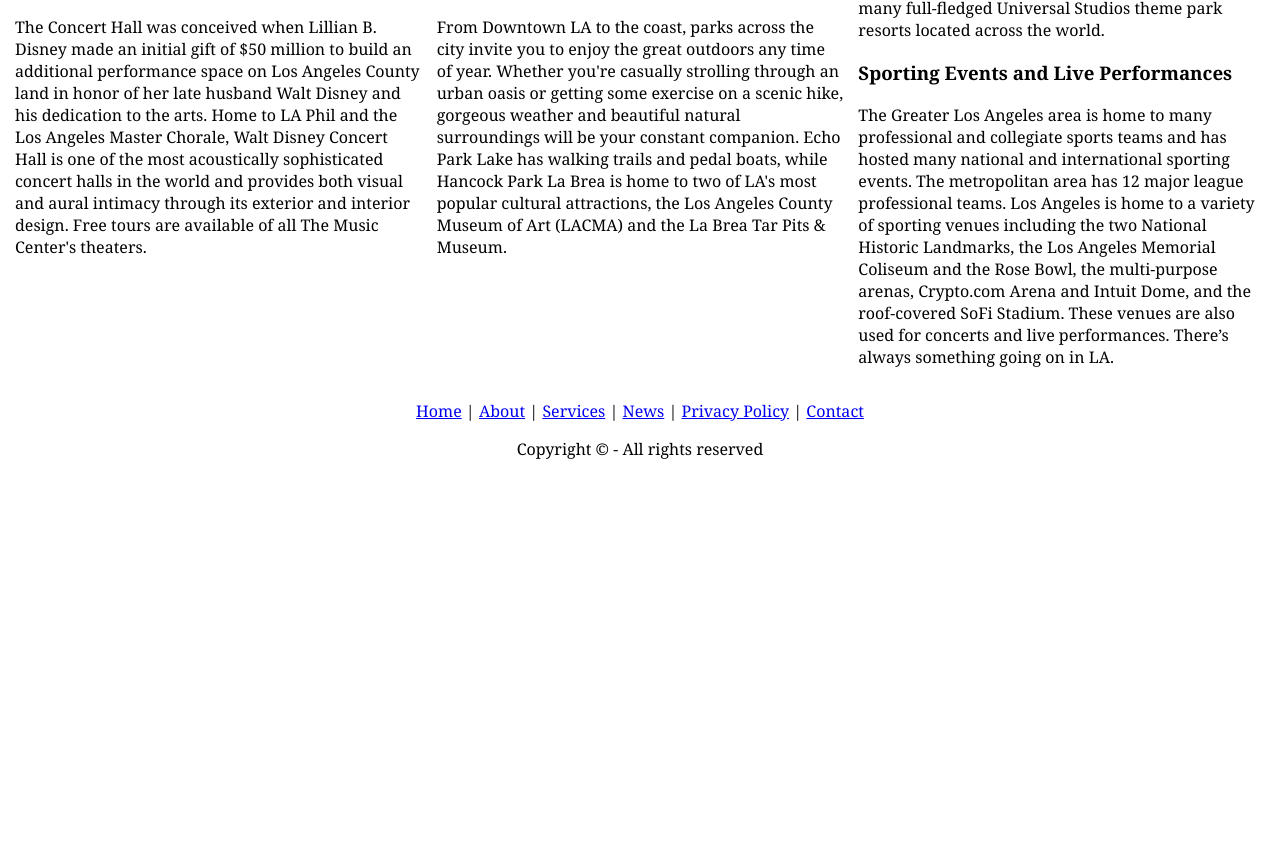
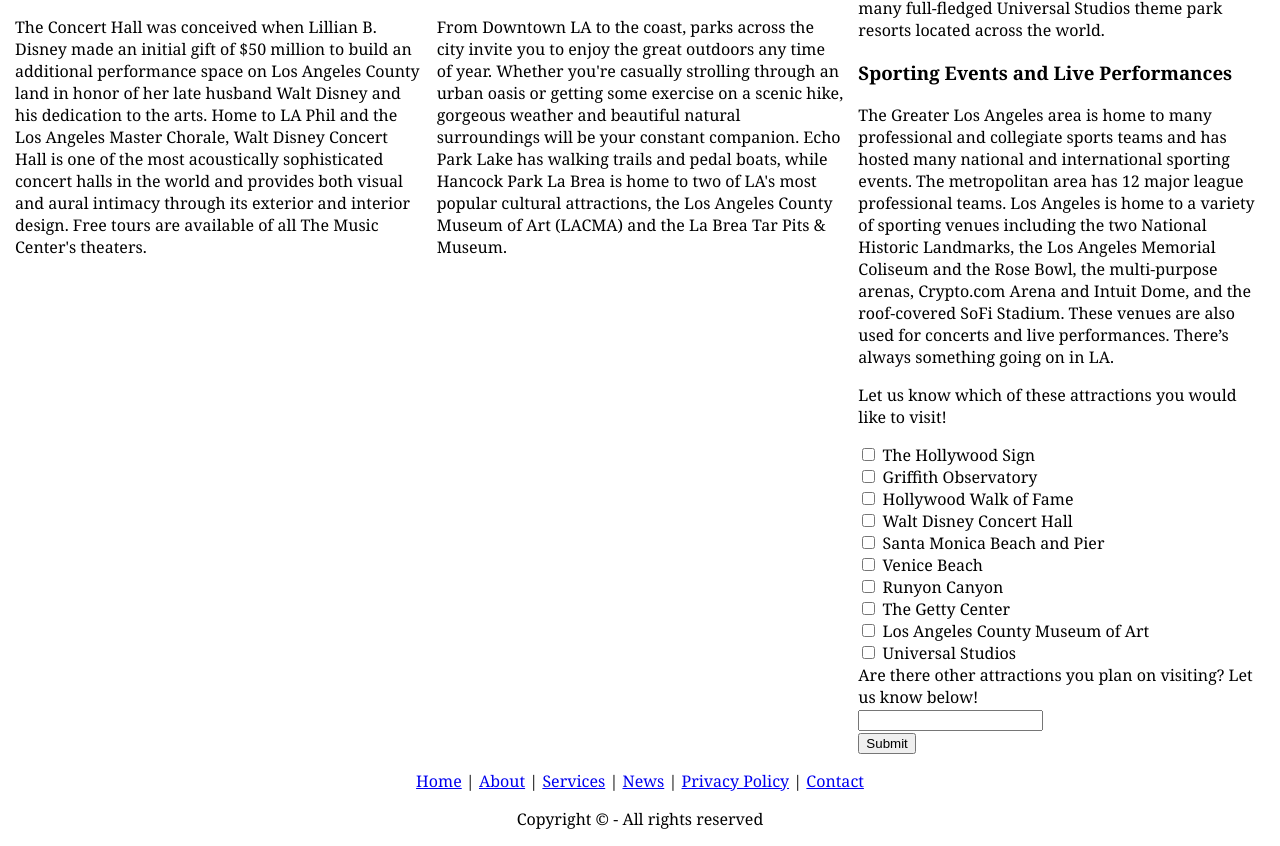
Before and after one commit to lindsayly/exploring-los-angeles, a plain HTML site: page attractions.html in a window 1280 px wide. Shown: the part 1563-2409 px from the top of the page. Before the commit the page ends 2039 px from the top, so only its background shows below. Drawn offline with Linux system fonts and the light colour scheme.

Commit message:
Form added

```diff
--- a/attractions.html
+++ b/attractions.html
@@ -20,7 +20,6 @@
                 <h2>Landmarks</h2>
                 <h3>The Hollywood Sign</h3>
                 <p>The Hollywood Sign is one of the most recognizable images of Los Angeles and California. Located on a steep hillside of Mt. Lee in southwestern Griffith Park, it faces toward Hollywood and the Los Angeles Basin, making it visible for miles. The best places to see the Hollywood Sign are Griffith Observatory and Hollywood & Highland. Before there was a Hollywood Sign, there was the birth of the movie industry and the growth of Los Angeles. The Hollywood “dream factory” became woven into the fabric of the region, and the Hollywood Sign symbolized the possibility. After half a century, the Sign had to be rebuilt, and this time it symbolized a resurgent Hollywood.</p>
-                <!-- FORM ABOUT ORIGINAL HOLLYWOODLAND SIGN HERE -->
                 <h3>Griffith Observatory</h3>
                 <p>Griffith Observatory is an icon of Los Angeles, a national leader in public astronomy, a beloved civic gathering place, and one of southern California’s most popular attractions. The Observatory is located on the southern slope of Mount Hollywood in Griffith Park, just above the Los Feliz neighborhood. Griffith Observatory is a unique hybrid of public observatory, planetarium, and exhibition space. When it opened in 1935, it was one of the first institutions in the U.S. dedicated to public science and possessed the third planetarium in the U.S.</p>
                 <img src="images/attractions/griffithObservatory.jpg" alt="Griffith Observatory" width="100%">
@@ -54,6 +53,36 @@
                 <p>Universal Studios Hollywood is a film studio and theme park located in Universal City, California, United States, near Hollywood, Los Angeles. Owned by NBCUniversal and operated by Universal Destinations & Experiences, it is one of the oldest and most famous Hollywood film studios still in use. Its official marketing headline is "The Entertainment Capital of LA". It was initially created to offer tours of the real Universal Studios sets and is the first of many full-fledged Universal Studios theme park resorts located across the world.</p>
                 <h3>Sporting Events and Live Performances</h3>
                 <p>The Greater Los Angeles area is home to many professional and collegiate sports teams and has hosted many national and international sporting events. The metropolitan area has 12 major league professional teams. Los Angeles is home to a variety of sporting venues including the two National Historic Landmarks, the Los Angeles Memorial Coliseum and the Rose Bowl, the multi-purpose arenas, Crypto.com Arena and Intuit Dome, and the roof-covered SoFi Stadium. These venues are also used for concerts and live performances. There’s always something going on in LA.</p>
+                <!-- FORM  -->
+                <form method="post" action="">
+                    <!-- checkbox input -->
+                    <p>Let us know which of these attractions you would like to visit!</p>
+                    <input type="checkbox" name="attraction1" value="hollywoodSign">
+                    <label for="attraction1">The Hollywood Sign</label><br>
+                    <input type="checkbox" name="attraction2" value="griffithObservatory">
+                    <label for="attraction2">Griffith Observatory</label><br>
+                    <input type="checkbox" name="attraction3" value="walkOfFame">
+                    <label for="attraction3">Hollywood Walk of Fame</label><br>
+                    <input type="checkbox" name="attraction4" value="waltDisneyConcertHall">
+                    <label for="attraction4">Walt Disney Concert Hall</label><br>
+                    <input type="checkbox" name="attraction5" value="santaMonica">
+                    <label for="attraction5">Santa Monica Beach and Pier</label><br>
+                    <input type="checkbox" name="attraction6" value="venice">
+                    <label for="attraction6">Venice Beach</label><br>
+                    <input type="checkbox" name="attraction7" value="runyonCanyon">
+                    <label for="attraction7">Runyon Canyon</label><br>
+                    <input type="checkbox" name="attraction8" value="gettyCenter">
+                    <label for="attraction8">The Getty Center</label><br>
+                    <input type="checkbox" name="attraction9" value="lacma">
+                    <label for="attraction8">Los Angeles County Museum of Art</label><br>
+                    <input type="checkbox" name="attraction9" value="universalStudios">
+                    <label for="attraction9">Universal Studios</label><br>
+                    <!-- text input -->
+                    <label for="other">Are there other attractions you plan on visiting? Let us know below!</label><br>
+                    <input type="text" id="other" name="other"><br>
+                    <!-- submit button -->
+                    <input type="submit" value="Submit">
+                </form>
             </article>
         </div>
         <footer>
```
